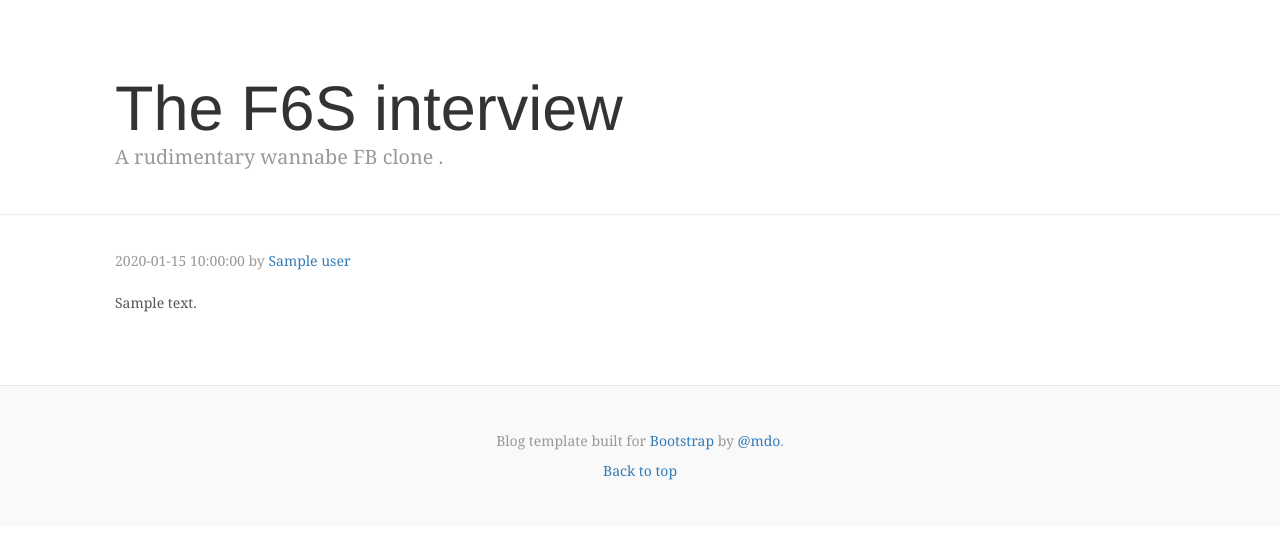
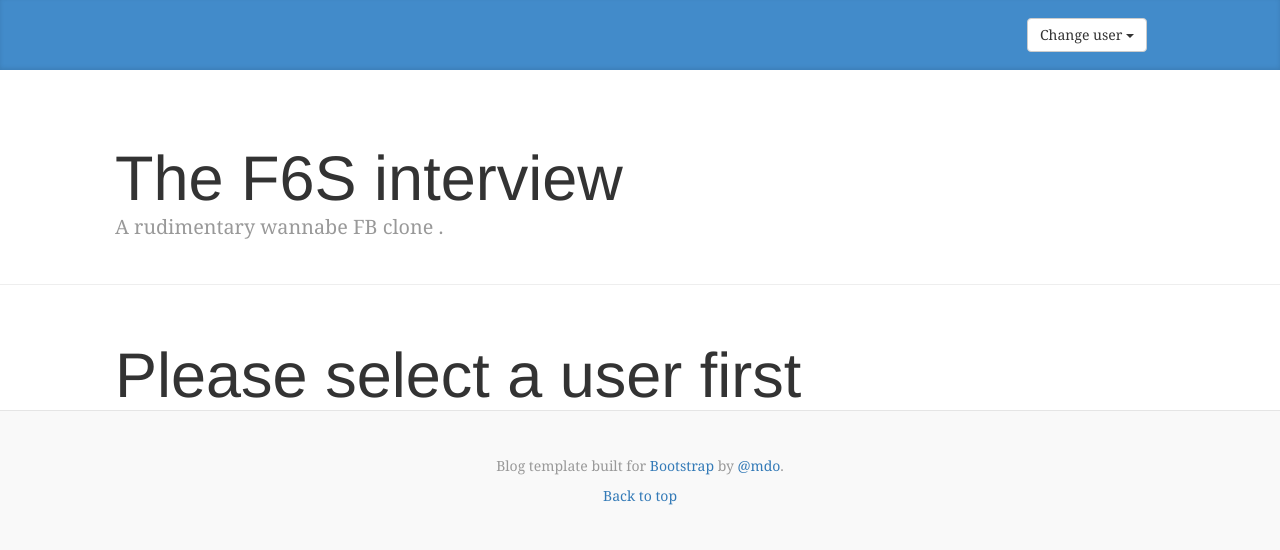
Before and after one commit to radumpopescu/fbTry2, a PHP site: template views/index.html.twig in a window 1280 px wide. Shown: the top 550 px of the page. Run offline with PHP 8.4, Linux system fonts and the light colour scheme; the template is opened without the code that fills it: most values are stand-ins (such as "Sample title", 1, 10 or a date in 2020); some libraries are stand-ins or nearby versions.

Commit message:
Added User selection

```diff
--- /dev/null
+++ b/script/js.js
@@ -0,0 +1,5 @@
+$( ".user-choice a" ).click(function(el) {
+    var userId = $(el.target).data('id');
+    document.cookie = "user="+userId;
+    location.reload();
+});
--- a/style/main.css
+++ b/style/main.css
@@ -149,6 +149,11 @@
     color: #999;
 }
 
+.blog-post textarea{
+    width: 100%;
+    height: 10em;
+}
+
 
 /*
  * Footer
--- a/views/index.html.twig
+++ b/views/index.html.twig
@@ -21,11 +21,24 @@
 <div class="blog-masthead">
     <div class="container">
         <nav class="nav blog-nav">
-            {#<a class="nav-link active" href="#">Home</a>#}
-            {#<a class="nav-link" href="#">New features</a>#}
-            {#<a class="nav-link" href="#">Press</a>#}
-            {#<a class="nav-link" href="#">New hires</a>#}
-            {#<a class="nav-link" href="#">About</a>#}
+            {% if currentUser %}
+                <span class="nav-link" href="#">Welcome {{ currentUser.name }}</span>
+            {% endif %}
+            <div class="nav-link dropdown pull-right">
+                <button class="btn btn-default dropdown-toggle" type="button" id="dropdownMenu1" data-toggle="dropdown" aria-haspopup="true" aria-expanded="true">
+                    Change user
+                    <span class="caret"></span>
+                </button>
+                <ul class="dropdown-menu user-choice" aria-labelledby="dropdownMenu1">
+                    {% for user in users %}
+                        <li><a data-id="{{ user.id }}" href="#">{{ user.name }} ({{ user.group }})</a></li>
+                    {% endfor %}
+                    {#<li><a href="#">Another action</a></li>#}
+                    {#<li><a href="#">Something else here</a></li>#}
+                    {#<li role="separator" class="divider"></li>#}
+                    {#<li><a href="#">Separated link</a></li>#}
+                </ul>
+            </div>
         </nav>
     </div>
 </div>
@@ -42,10 +55,14 @@
     <div class="row">
 
         <div class="col-sm-8 blog-main">
-
-            {% for post in posts %}
-                {% include 'post.html.twig' with {'post': post} %}
-            {% endfor %}
+            {% if currentUser %}
+                {% include 'newPost.html.twig' %}
+                {% for post in posts %}
+                    {% include 'post.html.twig' with {'post': post} %}
+                {% endfor %}
+            {% else %}
+                <h3 class="blog-title">Please select a user first</h3>
+            {% endif %}
 
 
         </div><!-- /.blog-main -->
@@ -66,8 +83,10 @@
 ================================================== -->
 <!-- Placed at the end of the document so the pages load faster -->
 <script src="https://code.jquery.com/jquery-3.1.1.slim.min.js" integrity="sha384-A7FZj7v+d/sdmMqp/nOQwliLvUsJfDHW+k9Omg/a/EheAdgtzNs3hpfag6Ed950n" crossorigin="anonymous"></script>
-<script>window.jQuery || document.write('<script src="../../assets/js/vendor/jquery.min.js"><\/script>')</script>
+<script>window.jQuery || document.write('<script src="/bower_components/jquery/dist/jquery.min.js"><\/script>')</script>
 <script src="https://cdnjs.cloudflare.com/ajax/libs/tether/1.4.0/js/tether.min.js" integrity="sha384-DztdAPBWPRXSA/3eYEEUWrWCy7G5KFbe8fFjk5JAIxUYHKkDx6Qin1DkWx51bBrb" crossorigin="anonymous"></script>
 <script src="/bower_components/bootstrap/dist/js/bootstrap.min.js"></script>
+<script src="/script/js.js"></script>
+
 </body>
 </html>
--- /dev/null
+++ b/views/newPost.html.twig
@@ -0,0 +1,5 @@
+<div class="blog-post">
+    {#<h2 class="blog-post-title">Sample post</h2>#}
+    {#<p class="blog-post-meta">{{ post.added }} by <a href="#">{{ post.user }}</a></p>#}
+    <textarea placeholder="What's on your mind?"></textarea>
+</div><!-- /.blog-post -->
```
Also changed, not shown: Controller.php (+6 -3 lines).
